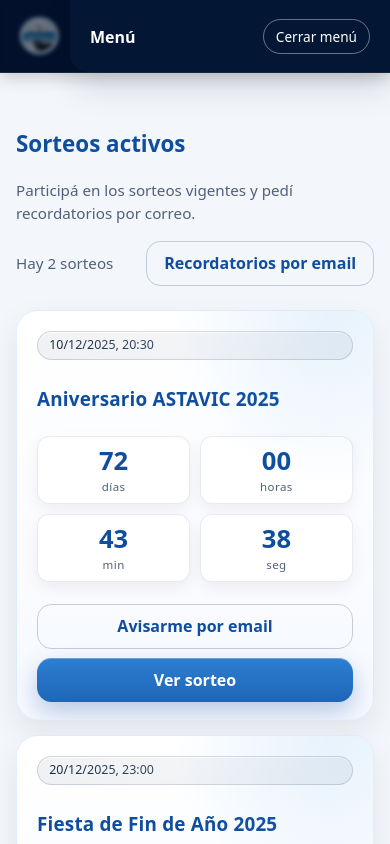
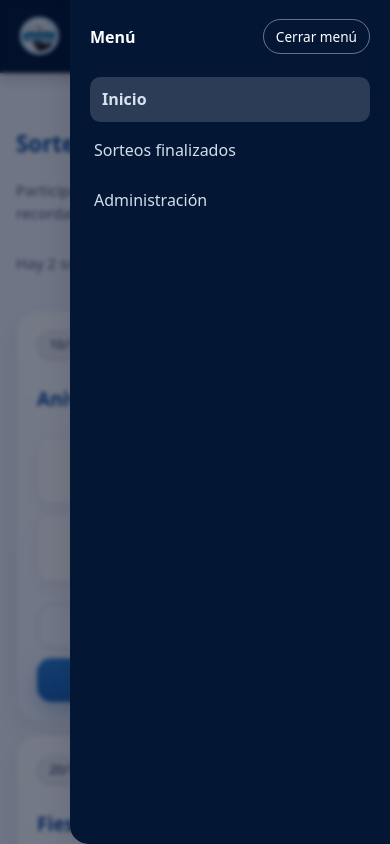
Before and after one commit to MVRU/ASTAVIC-Sorteo, a React (Create React App) app in the folder sorteos-astavic/: page / in a window 390 px wide. Both pictures are taken after a click on the button "Abrir menú". Built offline with nearby package versions, Linux system fonts and the light colour scheme.

Commit message:
Portal mobile header menu outside banner

```diff
--- a/sorteos-astavic/src/App.css
+++ b/sorteos-astavic/src/App.css
@@ -366,26 +366,38 @@
 }
 
 /* Menú mobile */
+.app-header__mobile-layer {
+  /* ! DECISIÓN DE DISEÑO: Capa independiente portaleada que evita el clipping del header. */
+  position: fixed;
+  inset: 0;
+  z-index: var(--layer-header);
+  display: flex;
+  justify-content: flex-end;
+  align-items: stretch;
+  pointer-events: none;
+}
+
+.app-header__mobile-layer.is-open {
+  pointer-events: auto;
+}
+
 .app-header__mobile-overlay {
   /* ! DECISIÓN DE DISEÑO: Capa superpuesta que captura clics externos y bloquea interacción con el fondo. */
-  position: fixed;
+  position: absolute;
   inset: 0;
   background: rgba(3, 12, 35, 0.55);
   backdrop-filter: blur(2px);
   opacity: 0;
   pointer-events: none;
   transition: opacity var(--transition-base);
-  z-index: var(--layer-header);
+  z-index: 0;
 }
 .app-header__mobile-overlay.is-visible {
   opacity: 1;
   pointer-events: auto;
 }
 .app-header__mobile {
-  position: fixed;
-  top: 0;
-  right: 0;
-  bottom: 0;
+  position: relative;
   width: min(320px, 84vw);
   display: none;
   flex-direction: column;
@@ -394,8 +406,10 @@
   background: #031735;
   padding: 1.2rem 1.25rem;
   gap: 0.5rem;
-  z-index: calc(var(--layer-header) + 1);
+  z-index: 1;
   overflow-y: auto;
+  pointer-events: auto;
+  height: 100%;
 }
 .app-header__mobile.is-open {
   display: flex;
--- a/sorteos-astavic/src/components/Header.js
+++ b/sorteos-astavic/src/components/Header.js
@@ -1,6 +1,8 @@
 // ! DECISIÓN DE DISEÑO: El header bloquea foco y scroll en el menú móvil para garantizar contexto accesible.
 // * El menú restaura el foco en el disparador tras cerrar y prioriza el primer enlace al abrirse en mobile.
+// * El contenedor móvil se porta al body para evitar el clipping generado por el backdrop-filter del header.
 import { useEffect, useRef, useState } from "react";
+import { createPortal } from "react-dom";
 import PropTypes from "prop-types";
 import useBodyScrollLock from "../hooks/useBodyScrollLock";
 import useFocusTrap from "../hooks/useFocusTrap";
@@ -96,6 +98,72 @@
   const closeMenu = () => setMenuOpen(false);
   const burgerLabel = menuOpen ? "Cerrar menú" : "Abrir menú";
 
+  const portalTarget =
+    typeof document !== "undefined" ? document.body : null;
+
+  const mobileLayer =
+    isMobile && portalTarget
+      ? createPortal(
+          <div
+            className={`app-header__mobile-layer${menuOpen ? " is-open" : ""}`}
+            data-testid="header-mobile-layer"
+            hidden={!menuOpen}
+            aria-hidden={!menuOpen}
+          >
+            <div
+              className={`app-header__mobile-overlay${
+                menuOpen ? " is-visible" : ""
+              }`}
+              aria-hidden="true"
+              onClick={closeMenu}
+              data-testid="header-mobile-overlay"
+            />
+            <div
+              id={menuId}
+              className={`app-header__mobile${menuOpen ? " is-open" : ""}`}
+              role="dialog"
+              aria-modal="true"
+              aria-label="Menú de navegación móvil"
+              ref={mobileMenuRef}
+            >
+              <div className="app-header__mobile-top">
+                <p className="app-header__mobile-title">Menú</p>
+                <button
+                  type="button"
+                  className="app-header__mobile-close"
+                  onClick={closeMenu}
+                >
+                  Cerrar menú
+                </button>
+              </div>
+              <nav aria-label="Navegación móvil" className="app-header__mobile-nav">
+                {NAV_ITEMS.map(({ target, href, label }) => (
+                  <a
+                    key={`mobile-${target}`}
+                    href={href}
+                    className="app-header__mobile-link"
+                    aria-current={currentRoute === target ? "page" : undefined}
+                    onClick={handleNavigate(target)}
+                  >
+                    {label}
+                  </a>
+                ))}
+
+                <a
+                  href="#/admin"
+                  className="app-header__mobile-link"
+                  aria-current={currentRoute === "admin" ? "page" : undefined}
+                  onClick={handleNavigate("admin")}
+                >
+                  Administración
+                </a>
+              </nav>
+            </div>
+          </div>,
+          portalTarget
+        )
+      : null;
+
   return (
     <header className="app-header app-header--brand" role="banner">
       <div className="container app-header__content">
@@ -183,61 +251,7 @@
           )}
         </div>
       </div>
-
-      {/* Mobile menu */}
-      {isMobile && (
-        <>
-          <div
-            className={`app-header__mobile-overlay${menuOpen ? " is-visible" : ""}`}
-            hidden={!menuOpen}
-            aria-hidden="true"
-            onClick={closeMenu}
-            data-testid="header-mobile-overlay"
-          />
-          <div
-            id={menuId}
-            className={`app-header__mobile${menuOpen ? " is-open" : ""}`}
-            hidden={!menuOpen}
-            role="dialog"
-            aria-modal="true"
-            aria-label="Menú de navegación móvil"
-            ref={mobileMenuRef}
-          >
-            <div className="app-header__mobile-top">
-              <p className="app-header__mobile-title">Menú</p>
-              <button
-                type="button"
-                className="app-header__mobile-close"
-                onClick={closeMenu}
-              >
-                Cerrar menú
-              </button>
-            </div>
-            <nav aria-label="Navegación móvil" className="app-header__mobile-nav">
-              {NAV_ITEMS.map(({ target, href, label }) => (
-                <a
-                  key={`mobile-${target}`}
-                  href={href}
-                  className="app-header__mobile-link"
-                  aria-current={currentRoute === target ? "page" : undefined}
-                  onClick={handleNavigate(target)}
-                >
-                  {label}
-                </a>
-              ))}
-
-              <a
-                href="#/admin"
-                className="app-header__mobile-link"
-                aria-current={currentRoute === "admin" ? "page" : undefined}
-                onClick={handleNavigate("admin")}
-              >
-                Administración
-              </a>
-            </nav>
-          </div>
-        </>
-      )}
+      {mobileLayer}
     </header>
   );
 };
```
Also changed, not shown: 1 other file (tests, documents, lock files or other folders).
